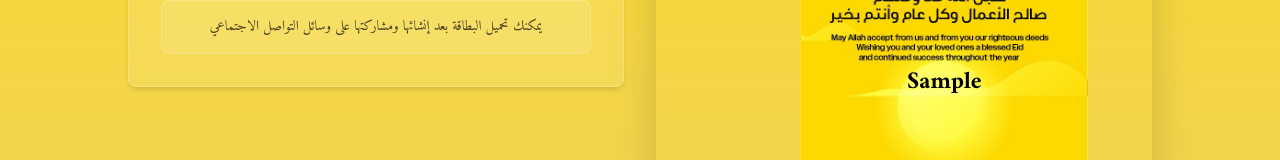
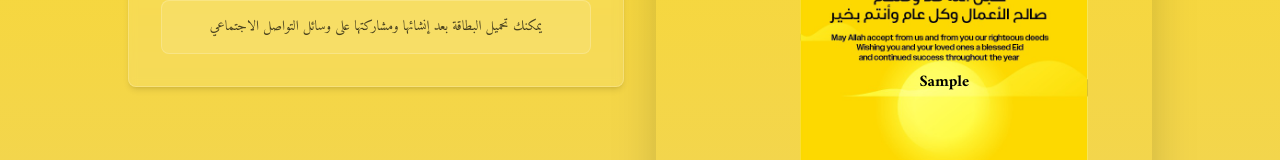
Before and after one commit to Faisalxjabar/festive-name-creator, a React (Vite) app: page / in a window 1280 px wide. Both pictures are taken after typing "Sample" into the empty fields and a click on the button "إنشاء بطاقة المعايدة". Shown: the part 490-650 px from the top of the page. Built offline with nearby package versions, Linux system fonts and the light colour scheme.

Commit message:
Fix: Text size issue on export
Fixes the text size issue when exporting the design.

```diff
--- a/src/components/EidCard.tsx
+++ b/src/components/EidCard.tsx
@@ -82,7 +82,7 @@ const EidCard: React.FC<EidCardProps> = ({ employeeName, onImageGenerated }) =>
             justifyContent: 'center'
           }}
         >
-          <div className="text-black text-5xl font-bold text-center font-arabic">
+          <div className="text-black font-bold text-center font-arabic" style={{ fontSize: '32px' }}>
             {employeeName}
           </div>
         </div>
```
